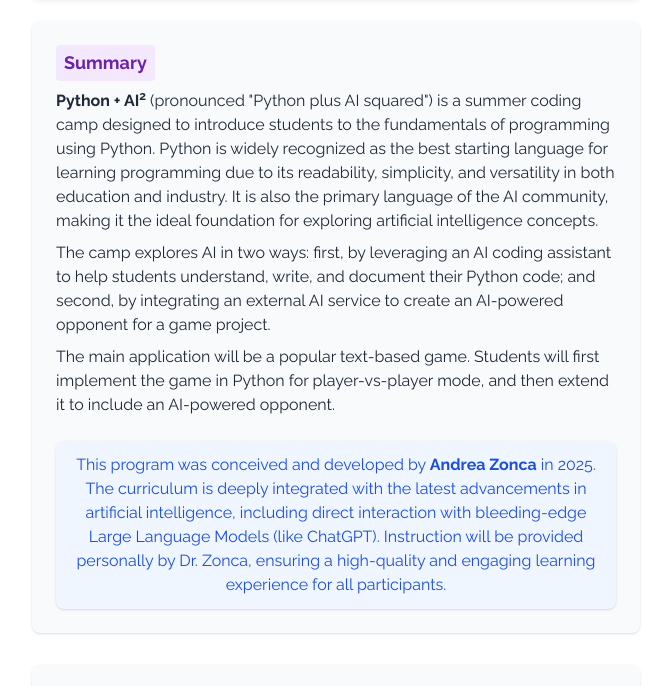
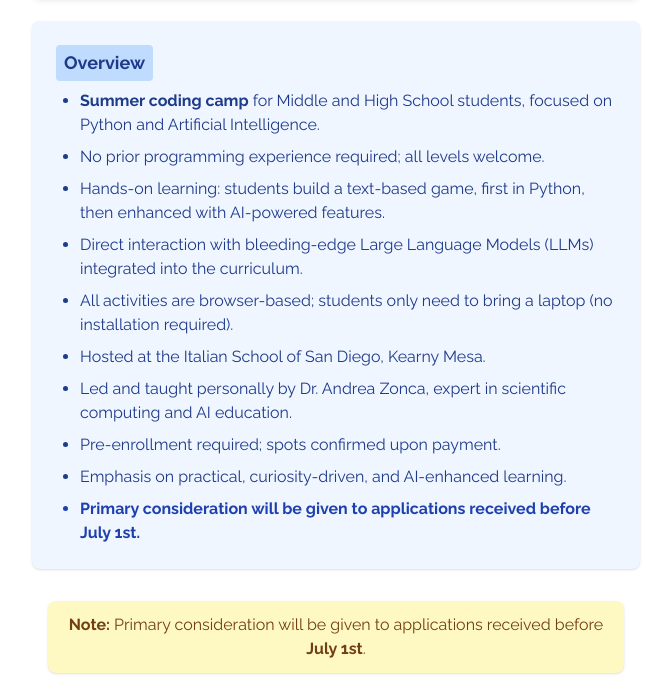
Before and after one commit to san-diego-data-science/python-ai2, a plain HTML site: page index.html in a window 1280 px wide. Shown: the part 643-1329 px from the top of the page, without its empty margins (304-975 px from the left). Drawn offline with nearby package versions, Linux system fonts and the light colour scheme.

Commit message:
sectiopn comments

```diff
--- a/index.html
+++ b/index.html
@@ -18,6 +18,32 @@
     <div class="flex justify-center mb-6">
       <img src="pythonai2.png" alt="Python AI2 Camp Logo" class="w-full max-w-full h-auto rounded-lg shadow-md">
     </div>
+    <!-- Overview section -->
+    <section class="bg-blue-50 rounded-lg shadow p-6 mb-8">
+      <h4 class="text-lg font-semibold mb-2 flex items-center gap-2">
+        <span class="inline-block bg-blue-200 text-blue-900 px-2 py-1 rounded">Overview</span>
+      </h4>
+      <ul class="list-disc pl-6 space-y-2 text-base text-blue-900">
+        <li><span class="font-semibold">Summer coding camp</span> for Middle and High School students, focused on Python and Artificial Intelligence.</li>
+        <li>No prior programming experience required; all levels welcome.</li>
+        <li>Hands-on learning: students build a text-based game, first in Python, then enhanced with AI-powered features.</li>
+        <li>Direct interaction with bleeding-edge Large Language Models (LLMs) integrated into the curriculum.</li>
+        <li>All activities are browser-based; students only need to bring a laptop (no installation required).</li>
+        <li>Hosted at the Italian School of San Diego, Kearny Mesa.</li>
+        <li>Led and taught personally by Dr. Andrea Zonca, expert in scientific computing and AI education.</li>
+        <li>Pre-enrollment required; spots confirmed upon payment.</li>
+        <li>Emphasis on practical, curiosity-driven, and AI-enhanced learning.</li>
+        <li class="font-semibold text-blue-800">Primary consideration will be given to applications received before July 1st.</li>
+      </ul>
+    </section>
+    <!-- End Overview section -->
+
+    <!-- Primary consideration note below overview -->
+    <div class="w-full flex justify-center mb-4">
+      <div class="bg-yellow-100 text-yellow-900 rounded-lg px-4 py-3 shadow text-center text-base font-medium max-w-xl">
+        <span class="font-semibold">Note:</span> Primary consideration will be given to applications received before <span class="font-bold">July 1st</span>.
+      </div>
+    </div>
     <!-- Summary section -->
     <section class="bg-gray-50 rounded-lg shadow p-6 mb-8">
       <h4 class="text-lg font-semibold mb-2 flex items-center gap-2">
@@ -30,6 +56,9 @@
         <span class="text-blue-700">This program was conceived and developed by <span class="font-bold">Andrea Zonca</span> in 2025. The curriculum is deeply integrated with the latest advancements in artificial intelligence, including direct interaction with bleeding-edge Large Language Models (like ChatGPT). Instruction will be provided personally by Dr. Zonca, ensuring a high-quality and engaging learning experience for all participants.</span>
       </p>
     </section>
+    <!-- End Summary section -->
+
+    <!-- Requirements section -->
     <section class="bg-gray-50 rounded-lg shadow p-6 mb-8">
       <h4 class="text-lg font-semibold mb-2 flex items-center gap-2">
         <span class="inline-block bg-red-100 text-red-800 px-2 py-1 rounded">Requirements</span>
@@ -40,6 +69,9 @@
         <li>No tablets or phones. Any Windows laptop, MacBook, or Chromebook is acceptable, as long as it has a functioning browser.</li>
       </ul>
     </section>
+    <!-- End Requirements section -->
+
+    <!-- Schedule section -->
     <section class="bg-gray-50 rounded-lg shadow p-6 mb-8">
       <h4 class="text-lg font-semibold mb-2 flex items-center gap-2">
         <span class="inline-block bg-yellow-100 text-yellow-800 px-2 py-1 rounded">Schedule</span>
@@ -51,22 +83,34 @@
       </ul>
       <p class="text-sm text-gray-600 mt-2">We will ask for your preference during pre-enrollment and select one of the two options based on the students' preferences.</p>
     </section>
+    <!-- End Schedule section -->
+
+    <!-- Location section -->
     <section class="bg-gray-50 rounded-lg shadow p-6 mb-8">
       <h4 class="text-lg font-semibold mb-2 flex items-center gap-2">
         <span class="inline-block bg-green-100 text-green-800 px-2 py-1 rounded">Location</span>
       </h4>
       <p class="text-base text-gray-800">The workshop is hosted at <span class="font-semibold">Italian school of San Diego</span><br><code>4550 Kearny Villa Rd suite 202</code><br>Kearny Mesa, San Diego</p>
     </section>
+    <!-- End Location section -->
+
+    <!-- How to Enroll section -->
     <section class="bg-gray-50 rounded-lg shadow p-6 mb-8">
       <h4 class="text-lg font-semibold mb-2 flex items-center gap-2">
         <span class="inline-block bg-pink-100 text-pink-800 px-2 py-1 rounded">How to Enroll</span>
       </h4>
       <p class="text-base text-gray-800 mb-2">Ready to join? Submit your pre-enrollment to reserve a spot for your student. We will review all applications and send an invitation to enroll as soon as possible, at the latest on <span class='font-semibold'>June 28th</span>.</p>
       <p class="text-base text-gray-800 mb-4">Enrollment is confirmed upon payment of the invoice.</p>
-      <div class="flex justify-center">
+      <div class="flex justify-center mb-4">
         <a href="https://docs.google.com/forms/d/e/1FAIpQLScesJCTZiWnxdkSpglX_CPumRuH4R7i8BWCu3Trllo5tSuhOw/viewform?usp=dialog" target="_blank" rel="noopener" class="bg-pink-600 hover:bg-pink-700 text-white font-bold py-3 px-8 rounded-lg text-xl shadow-lg transition-colors duration-200">Submit Pre-Enrollment</a>
       </div>
+      <div class="bg-yellow-100 text-yellow-900 rounded-lg px-4 py-3 shadow text-center text-base font-medium max-w-xl mx-auto">
+        <span class="font-semibold">Note:</span> Primary consideration will be given to applications received before <span class="font-bold">July 1st</span>.
+      </div>
     </section>
+    <!-- End How to Enroll section -->
+
+    <!-- Philosophy section -->
     <section class="bg-gray-50 rounded-lg shadow p-6 mb-8">
       <h4 class="text-lg font-semibold mb-2 flex items-center gap-2">
         <span class="inline-block bg-yellow-100 text-yellow-800 px-2 py-1 rounded">Philosophy</span>
@@ -75,6 +119,9 @@
         The world of programming is evolving rapidly, and thanks to the support of AI, a hands-on, practical approach to learning is more effective and accessible than ever before. At this camp, we believe the best way to learn is by doing: experimenting, exploring, and learning from mistakes. Rather than focusing on abstract theory, we encourage students to dive in, get their hands dirty, and build real projects. This active, experience-driven method—now enhanced by AI tools—not only builds confidence and problem-solving skills, but also fosters curiosity and a genuine love for coding.
       </p>
     </section>
+    <!-- End Philosophy section -->
+
+    <!-- Instructor profile section -->
     <section class="bg-gray-50 rounded-lg shadow-md p-6 mb-8">
         <h4 class="text-lg font-semibold mb-2 flex items-center gap-2">
             <span class="inline-block bg-blue-100 text-blue-800 px-2 py-1 rounded">Instructor profile</span>
@@ -92,6 +139,7 @@
           <li>Has been teaching "Python for HPC", version control, and other topics at the San Diego Summer Institute—a week-long event on High Performance Computing and AI for graduate students, postdocs, faculty, and staff every August since 2015.</li>
         </ul>
     </section>
+    <!-- End Instructor profile section -->
   </main>
 </body>
 </html>
```
